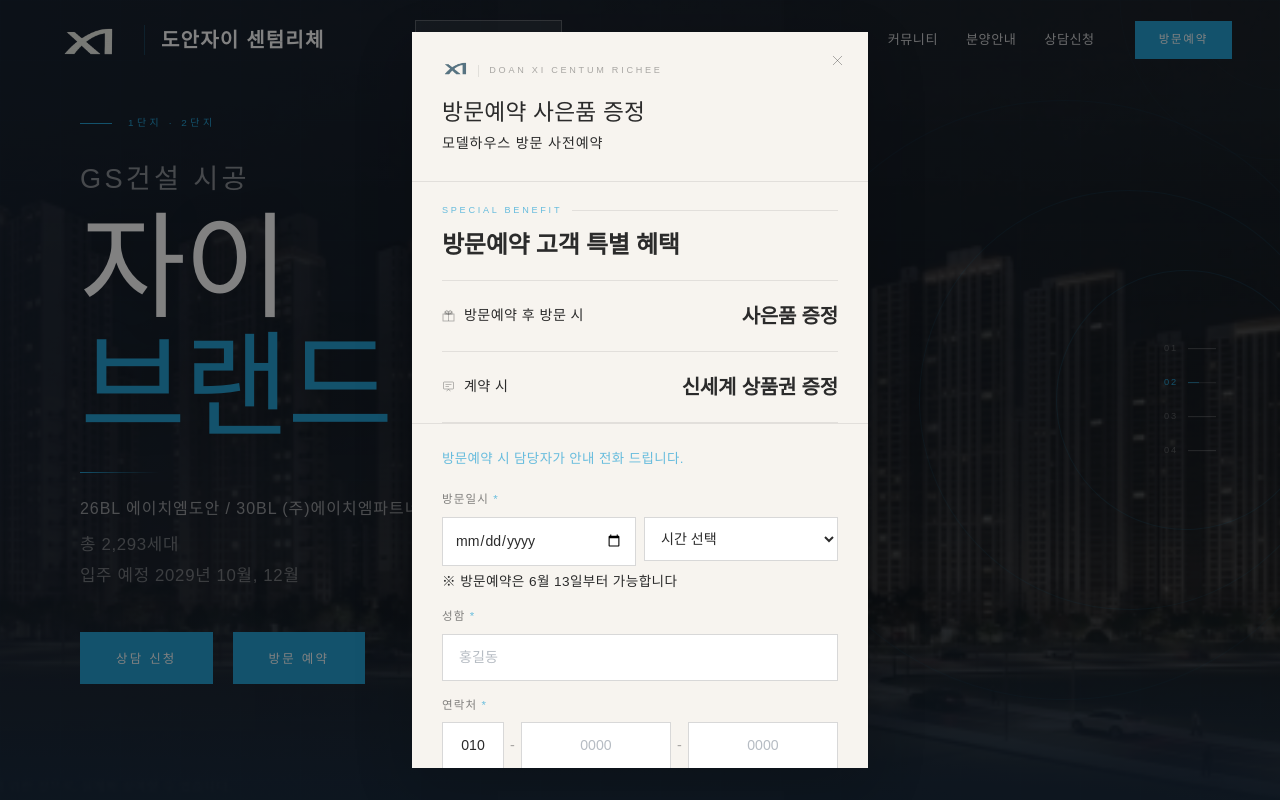
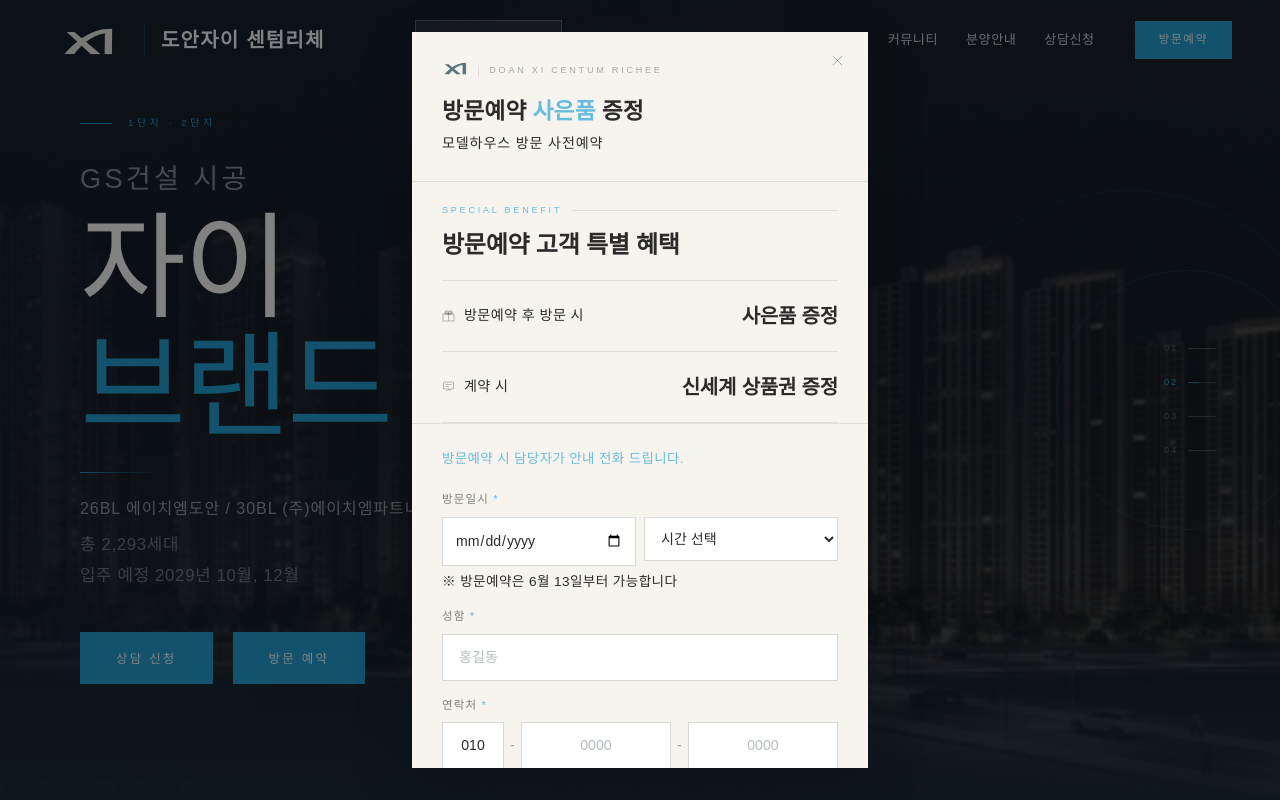
Before and after one commit to route9master/doan-xi, a Next.js app: page / in a window 1280 px wide. Shown: the top 800 px of the page. Built offline with nearby package versions, Linux system fonts and the light colour scheme.

Commit message:
팝업 타이틀 Noto Serif KR 명조 적용

```diff
--- a/app/components/VisitPopup.tsx
+++ b/app/components/VisitPopup.tsx
@@ -156,16 +156,16 @@
 
           <h2
             style={{
-              fontFamily: ff,
+              fontFamily: "'Noto Serif KR', serif",
               fontSize: '1.42rem',
-              fontWeight: 400,
+              fontWeight: 700,
               letterSpacing: '0.01em',
               color: C.text,
               margin: '0 0 7px',
               lineHeight: 1.25,
             }}
           >
-            방문예약 <span style={{ fontWeight: 500 }}>사은품</span> 증정
+            방문예약 <span style={{ color: C.accent }}>사은품</span> 증정
           </h2>
           <p style={{ fontFamily: ff, fontSize: '0.88rem', fontWeight: 400, letterSpacing: '0.06em', color: '#2B2B2B', margin: 0 }}>
             모델하우스 방문 사전예약
--- a/app/globals.css
+++ b/app/globals.css
@@ -4,6 +4,7 @@
 
 @import url('https://cdn.jsdelivr.net/gh/orioncactus/pretendard/dist/web/static/pretendard.css');
 @import url('https://fonts.googleapis.com/css2?family=Noto+Sans+KR:wght@300;400;500;700&display=swap');
+@import url('https://fonts.googleapis.com/css2?family=Noto+Serif+KR:wght@400;600;700&display=swap');
 
 :root {
   --navy: #FFFFFF;
```
